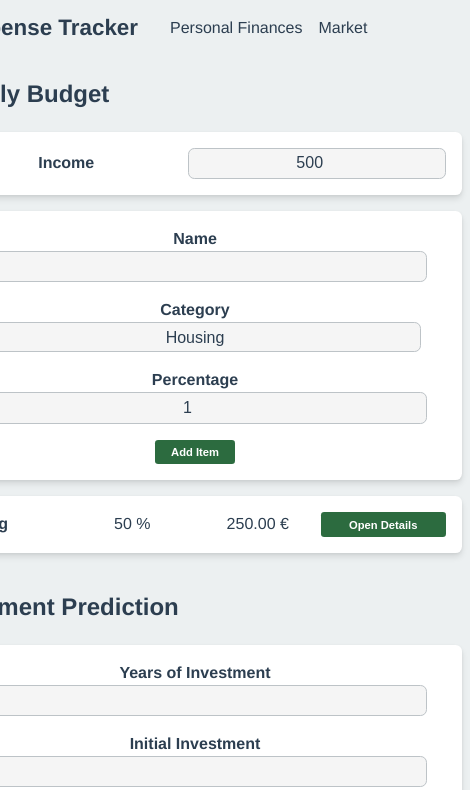
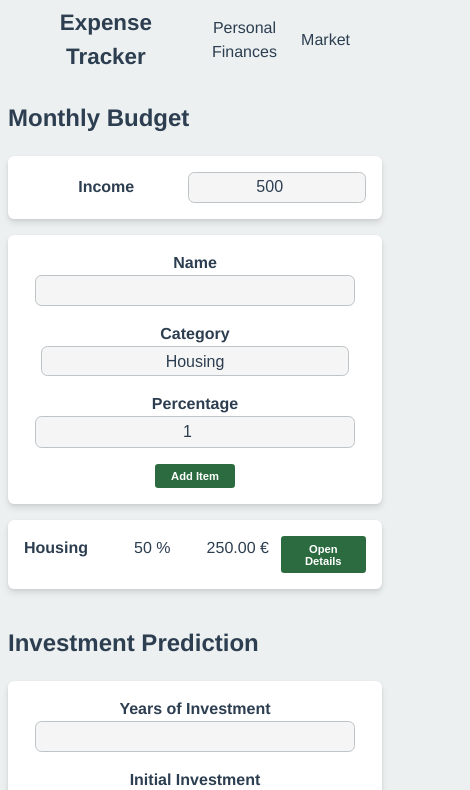
Before and after one commit to andrebarros7201/expense-tracker, a React (Vite) app: page / in a window 390 px wide. Shown: the top 790 px of the page, 470 px wide, since content can reach past the window. Built offline with nearby package versions, Linux system fonts and the light colour scheme.

Commit message:
change clamp to min width

```diff
--- a/src/App.scss
+++ b/src/App.scss
@@ -1,5 +1,5 @@
 #root {
-  width: clamp(550px, 100%, 1200px);
+  width: min(100%, 1200px);
   text-align: center;
   box-sizing: border-box;
   padding: 0 2rem;
```
